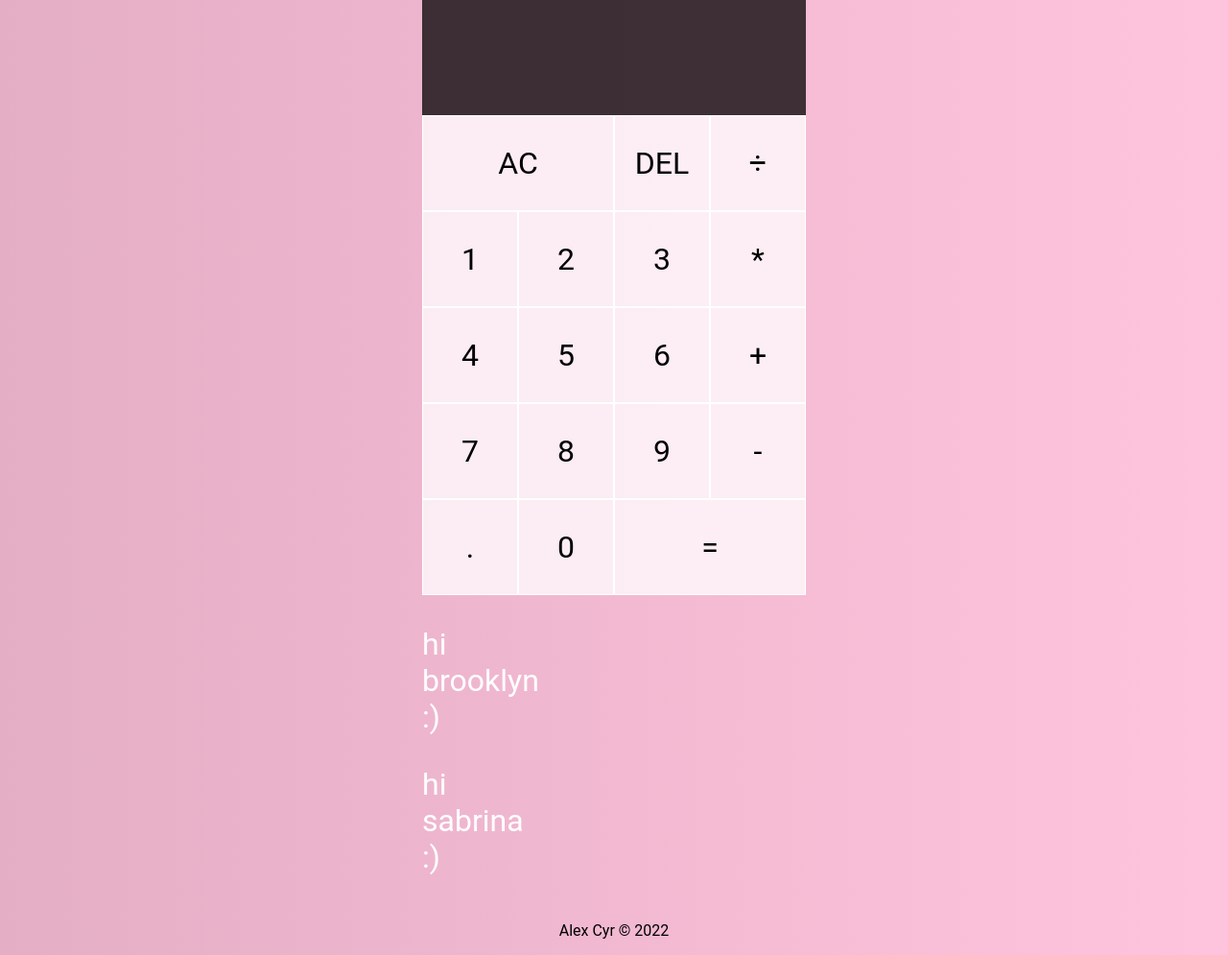
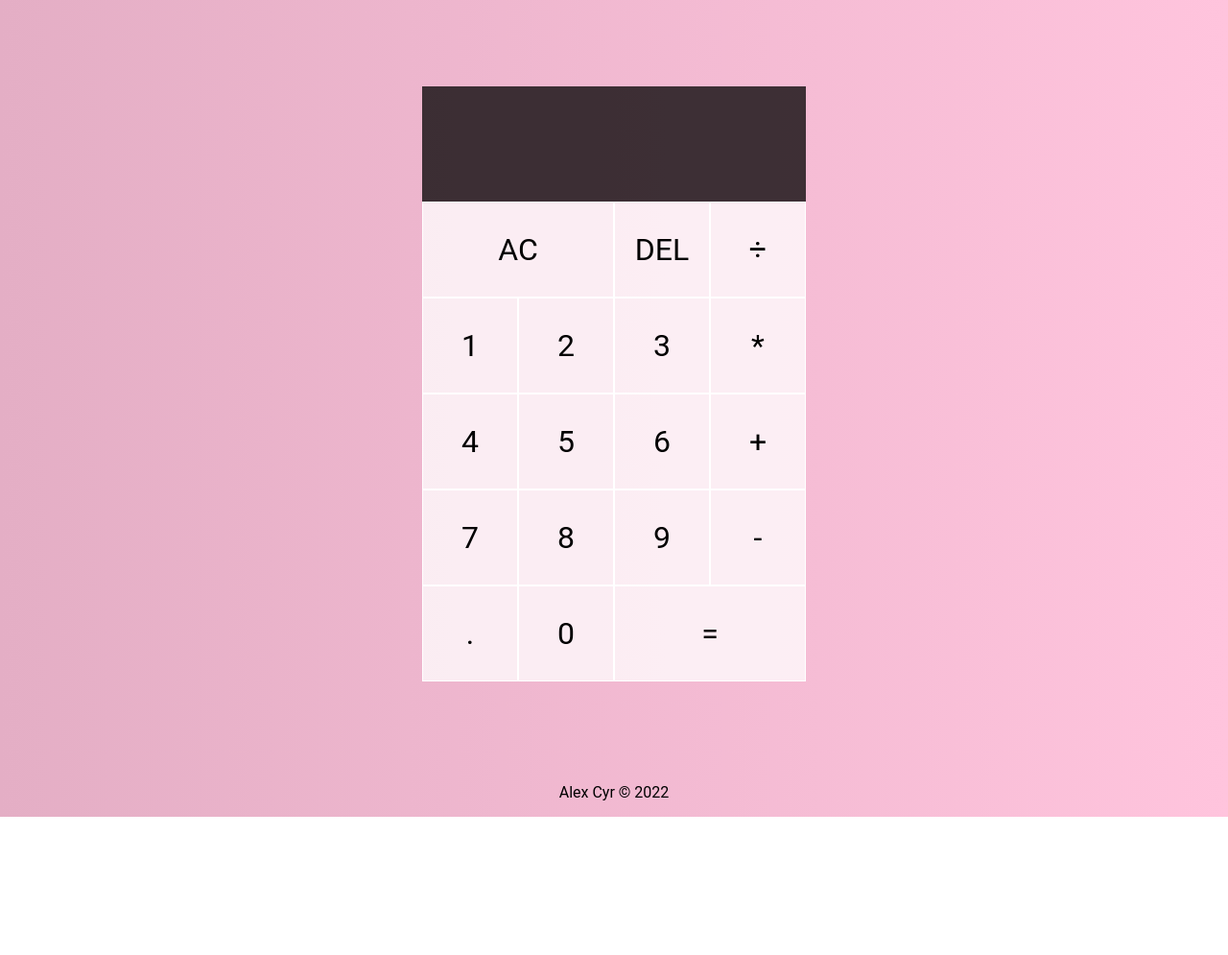
Before and after one commit to cyralex7/calculator2, a plain HTML site: page index.html in a window 1280 px wide. Shown: the whole page at 96% size. After the commit the page ends 851 px from the top, so only its background shows below. Drawn offline with Linux system fonts and the light colour scheme.

```diff
--- a/index.html
+++ b/index.html
@@ -31,10 +31,6 @@
         <button data-number>.</button>
         <button data-number>0</button>
         <button data-equals class="span-two">=</button>
-        <div class="extra">
-            <p>hi brooklyn :)</p>
-            <p>hi sabrina :)</p>
-        </div>
     </div>
     <footer>
         <p>Alex Cyr &copy; <script>document.write( new Date().getFullYear() );</script></p>
--- a/styles.css
+++ b/styles.css
@@ -10,12 +10,6 @@ body { /*  Applying padding and margin 0 to the body ensures the background colo
     padding: 0;
     margin: 0;
     background: linear-gradient(to right, #E4AEC5, #FFC4DD); /* first color starts on left, transitions to second color on right */
-}
-
-.extra {
-    margin: auto;
-    font-size: 32px;
-    color: white;
 }
 
 .calculator-grid {
```
